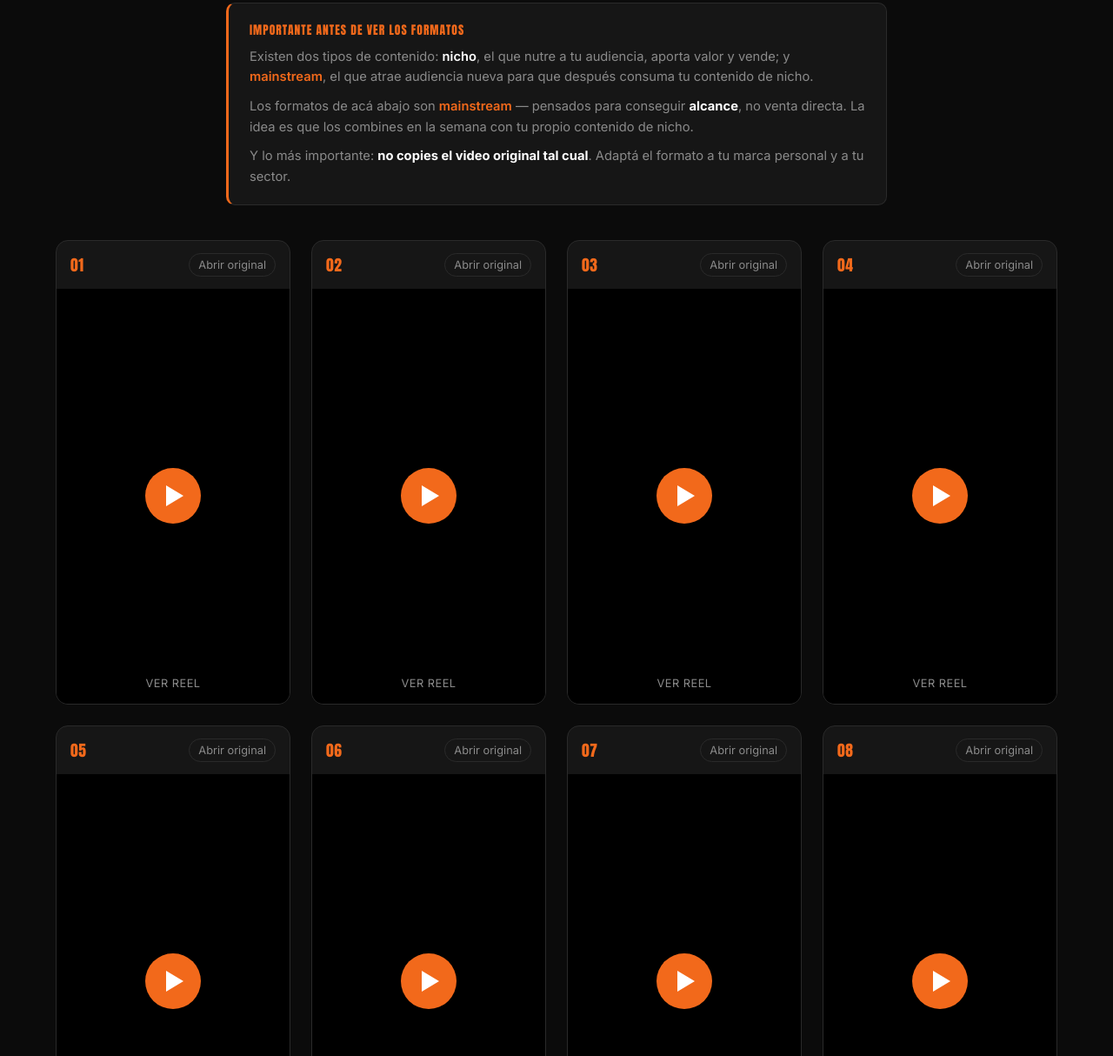
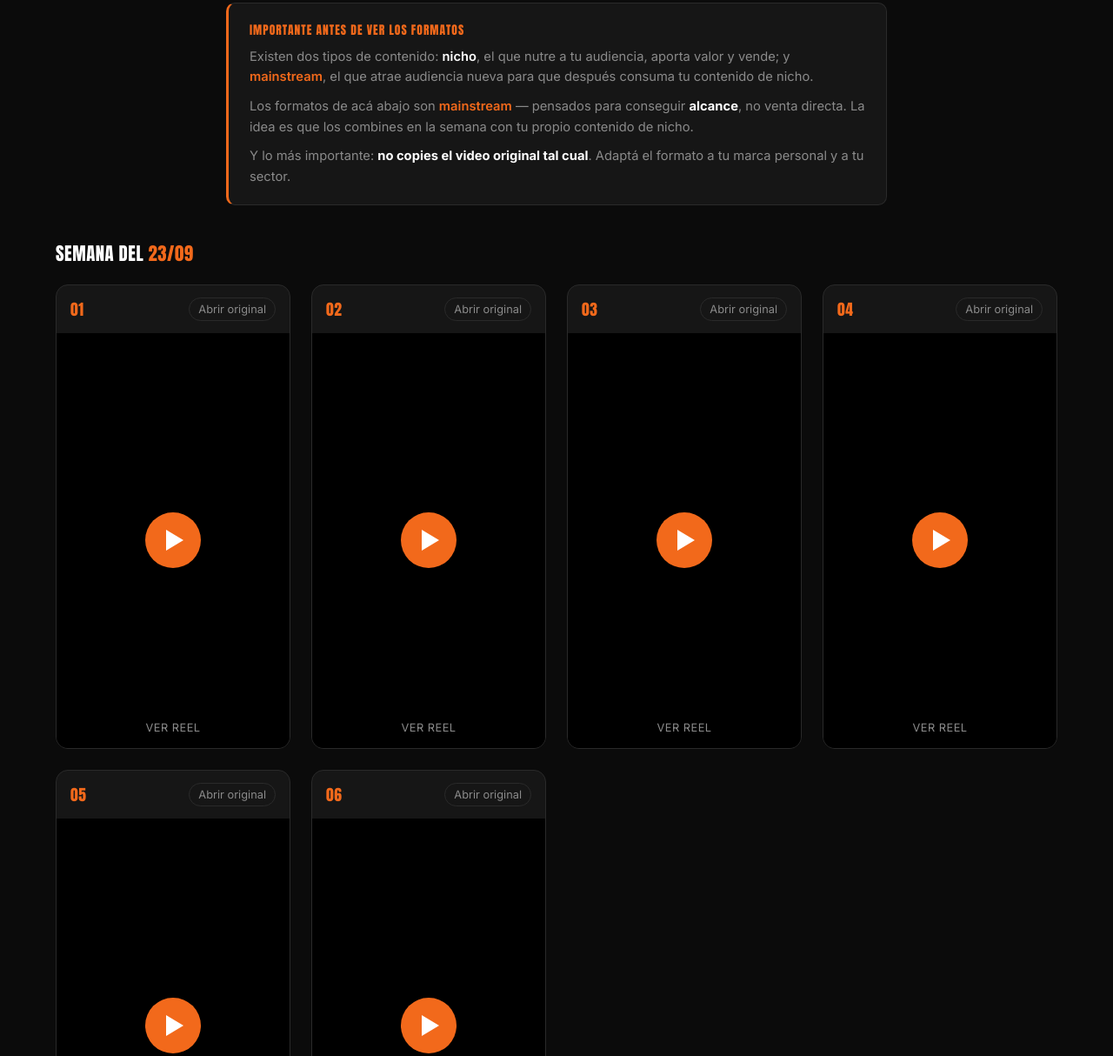
Before and after one commit to the-line-project/formatos-virales, a plain HTML site: page index.html in a window 1280 px wide. Shown: the part 343-1557 px from the top of the page at 87% size. Drawn offline with Linux system fonts and the light colour scheme.

Commit message:
Semana del 23/09: agregar 6 formatos nuevos, semana anterior queda abajo

```diff
--- a/index.html
+++ b/index.html
@@ -81,7 +81,21 @@
     display:grid;
     grid-template-columns:repeat(auto-fill,minmax(240px,1fr));
     gap:24px;
+    margin-bottom:16px;
   }
+
+  .week-heading{
+    font-family:'Anton',sans-serif;
+    font-size:1.3rem;
+    text-transform:uppercase;
+    letter-spacing:0.5px;
+    color:var(--white);
+    margin:48px 0 20px;
+    padding-top:32px;
+    border-top:1px solid var(--border);
+  }
+  .week-heading:first-of-type{border-top:none;padding-top:0;margin-top:8px;}
+  .week-heading span{color:var(--orange);}
 
   .card{
     background:var(--card);
@@ -183,14 +197,28 @@
     <p>Y lo más importante: <strong>no copies el video original tal cual</strong>. Adaptá el formato a tu marca personal y a tu sector.</p>
   </div>
 
-  <div class="grid" id="grid"></div>
+  <div id="weeks"></div>
 
   <footer>Actualizado cada miércoles · <strong>Misión 10K</strong></footer>
 
 </div>
 
 <script>
-  const REELS = [
+  const WEEKS = [
+    {
+      label: "Semana del 23/09",
+      items: [
+        "https://www.instagram.com/reels/Dcln6atiG_U/",
+        "https://www.instagram.com/reels/DdeN1B7OPOr/",
+        "https://www.instagram.com/reels/DcWs8x-vMOg/",
+        "https://www.instagram.com/reels/DczYed5AUzJ/",
+        "https://www.instagram.com/reels/DcupmEEOEUt/",
+        "https://www.instagram.com/reels/DdaThmjMyfL/"
+      ]
+    },
+    {
+      label: "Semana del 16/09",
+      items: [
         "https://www.instagram.com/reels/DZ27JgqNfoB/",
         "https://www.instagram.com/reels/DcfOxhutYkE/",
         "https://www.instagram.com/reel/DboNDarITAi/",
@@ -202,6 +230,8 @@
         "https://www.instagram.com/reel/DXu3edyiPfb/",
         "https://www.instagram.com/reel/DdERsHDNXPQ/",
         "https://www.instagram.com/reel/Dc7S584Bnoq/"
+      ]
+    }
   ];
 
   function shortcode(url){
@@ -238,8 +268,18 @@
     mediaEl.innerHTML = `<iframe src="https://www.instagram.com/reel/${code}/embed/captioned/" width="${width}" height="${height}" frameborder="0" scrolling="no" allowtransparency="true" loading="lazy"></iframe>`;
   }
 
-  const grid = document.getElementById('grid');
-  REELS.forEach((url, i) => grid.appendChild(buildCard(url, i)));
+  const weeksWrap = document.getElementById('weeks');
+  WEEKS.forEach(week => {
+    const heading = document.createElement('div');
+    heading.className = 'week-heading';
+    heading.innerHTML = week.label.replace(/(\d{2}\/\d{2})/, '<span>$1</span>');
+    weeksWrap.appendChild(heading);
+
+    const grid = document.createElement('div');
+    grid.className = 'grid';
+    week.items.forEach((url, i) => grid.appendChild(buildCard(url, i)));
+    weeksWrap.appendChild(grid);
+  });
 </script>
 
 </body>
```
Lines whose indentation alone changed are shown as unchanged.
